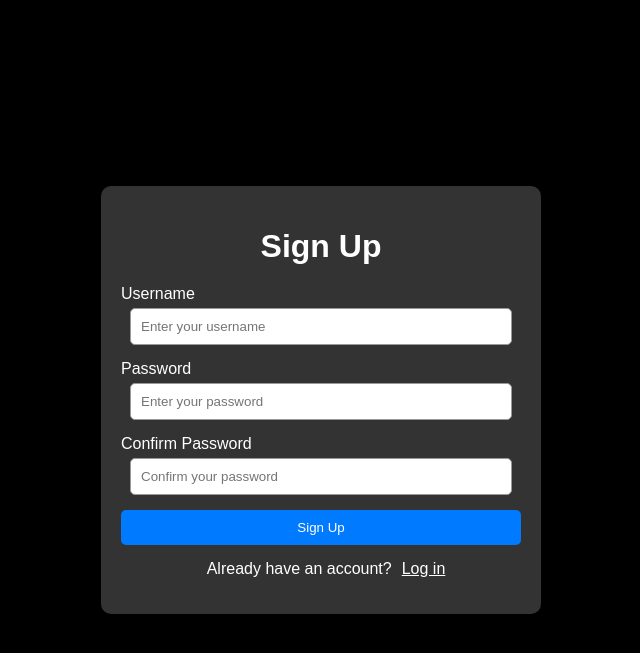
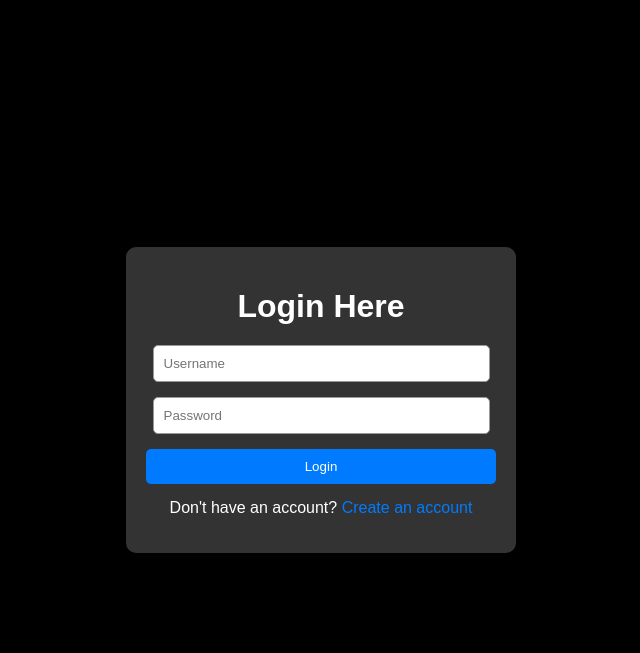
Before and after one commit to sumit-garg1/Table_Reservation, a Django app: page / in a window 1280 px wide. Shown: the top 653 px of the page, without its empty margins (319-959 px from the left). Run offline with Django 5.2, Linux system fonts and the light colour scheme.

Commit message:
changes in some files

```diff
--- a/table_reservation/urls.py
+++ b/table_reservation/urls.py
@@ -9,8 +9,9 @@ router.register(r'tables',TableViewSet)
 router.register(r'reservations',ReservationViewSet)
 
 urlpatterns = [
-    path('',views.signup_view,name="signup"),
-    path('login/',views.login_view,name="login"),
+    path('',views.login_view,name="login"),
+    path('signup/',views.signup_view,name="signup"),
+    path('signup/login/',views.login_view,name='login'),
     path('home/',views.home,name="home"),
     path('home/reservation/',views.reservation,name="reservation"),
     path('cancel/<int:pk>/', views.cancel_reservation, name="cancel_reservation"),
--- a/templates/login.html
+++ b/templates/login.html
@@ -29,7 +29,7 @@
         </div>
         <button type="submit">Login</button>
       </form>
-      <p>Don't have an account? <a href="register">Create an account</a></p>
+      <p>Don't have an account? <a href="signup">Create an account</a></p>
     </div>
   </div>
 </body>
```
Also changed, not shown: db.sqlite3.
